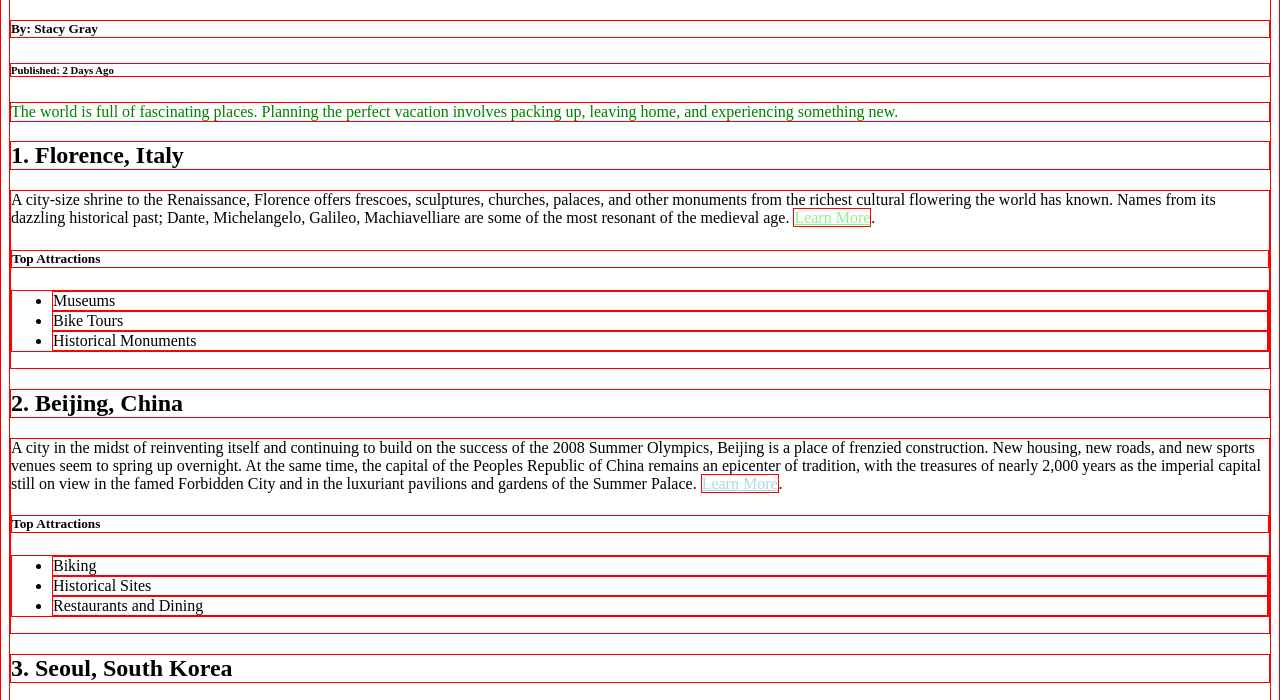
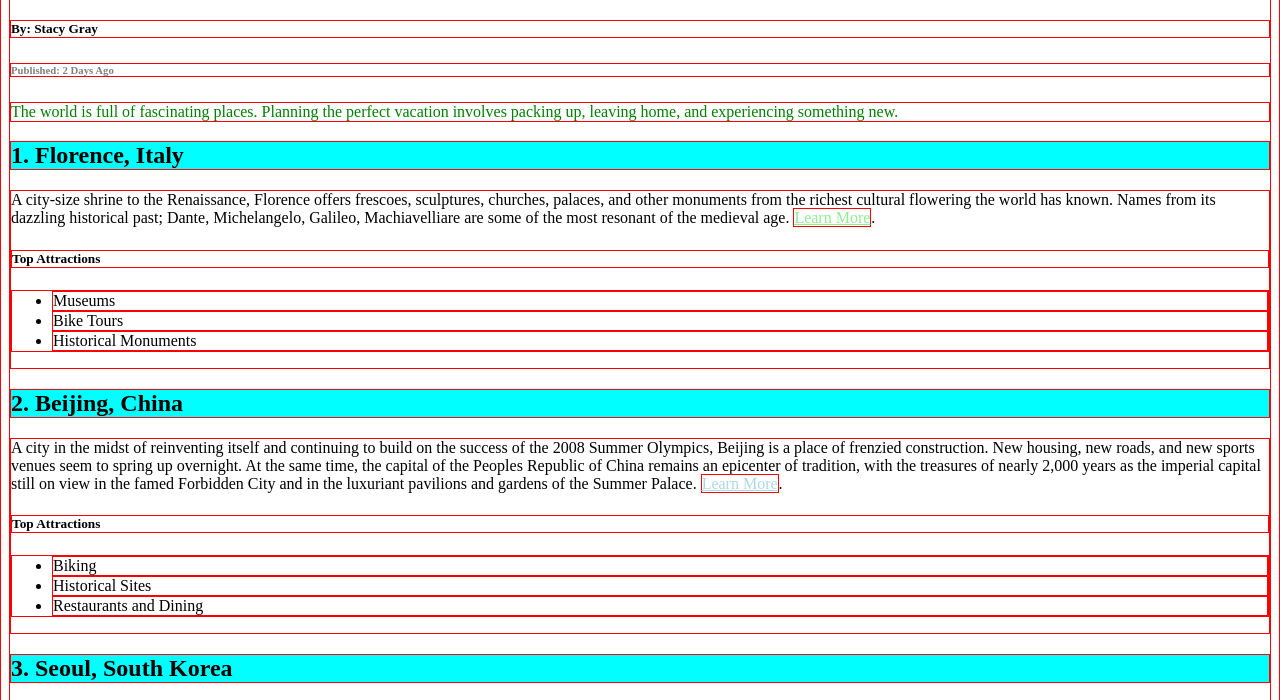
Before and after one commit to anthonysingiser/ts-basics, a website: page css-learning/start-course/index.html in a window 1280 px wide. Shown: the part 380-1080 px from the top of the page. Drawn offline with Linux system fonts and the light colour scheme.

Commit message:
classes and ids

```diff
--- a/css-learning/start-course/index.html
+++ b/css-learning/start-course/index.html
@@ -10,14 +10,14 @@
   <img src="https://content.codecademy.com/courses/freelance-1/unit-2/explorer.jpeg" />
   <h1 class="title uppercase" id="article-title">Top Vacation Spots</h1>
   <h5>By: Stacy Gray</h5>
-  <h6>Published: 2 Days Ago</h6>
+  <h6 id="publish-time">Published: 2 Days Ago</h6>
 
   <p>
     The world is full of fascinating places. Planning the perfect vacation
     involves packing up, leaving home, and experiencing something new.
   </p>
 
-  <h2 class="destination">1. Florence, Italy</h2>
+  <h2 class="destination heading-background">1. Florence, Italy</h2>
   <div class="description">
     A city-size shrine to the Renaissance, Florence offers frescoes,
     sculptures, churches, palaces, and other monuments from the richest
@@ -33,7 +33,7 @@
     </ul>
   </div>
 
-  <h2 class="destination">2. Beijing, China</h2>
+  <h2 class="destination heading-background">2. Beijing, China</h2>
   <div class="description">
     A city in the midst of reinventing itself and continuing to build on the
     success of the 2008 Summer Olympics, Beijing is a place of frenzied
@@ -51,7 +51,7 @@
     </ul>
   </div>
 
-  <h2 class="destination">3. Seoul, South Korea</h2>
+  <h2 class="destination heading-background">3. Seoul, South Korea</h2>
   <div class="description">
     The Korean capital is a city of contrasts. Fourteenth-century city gates
     squat in the shadow of 21st-century skyscrapers, while the broad Han River
@@ -69,7 +69,7 @@
     </ul>
   </div>
 
-  <h2>More Destinations</h2>
+  <h2 class="heading-background">More Destinations</h2>
   <ul>
     <li>
       <h4 class="destination">Jackson Hole, Wyoming</h4>
--- a/css-learning/start-course/style.css
+++ b/css-learning/start-course/style.css
@@ -43,3 +43,15 @@ a[href*='seoul'] {
 a:hover {
     color: darkorange;
 }
+
+/* class selector
+(classes are intended to be used across multiple elements)*/
+.heading-background {
+    background-color: aqua;
+}
+
+/* id selector (id's are intended to style one element,
+and as such they override class and type elements) */
+#publish-time {
+    color: gray;
+}
```
